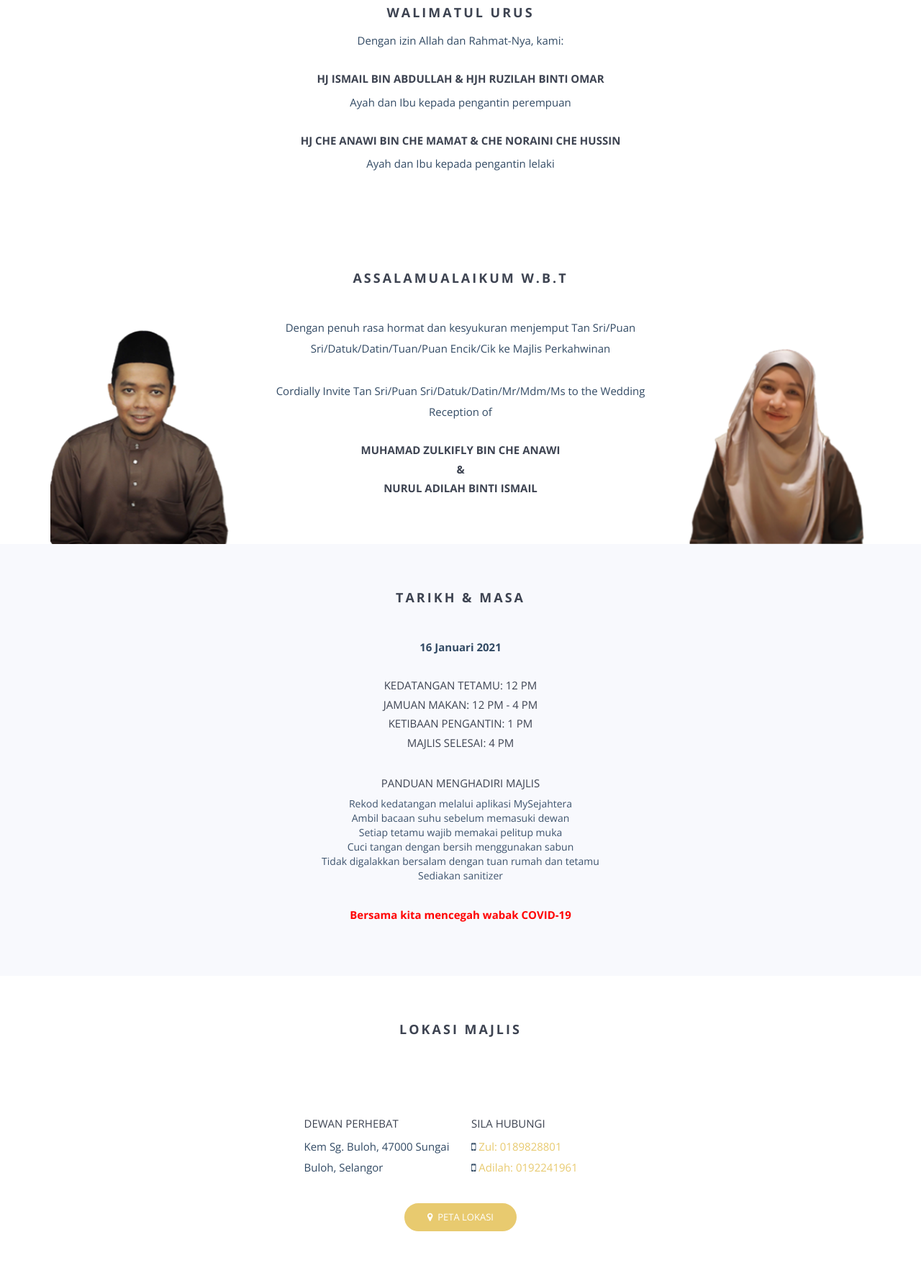
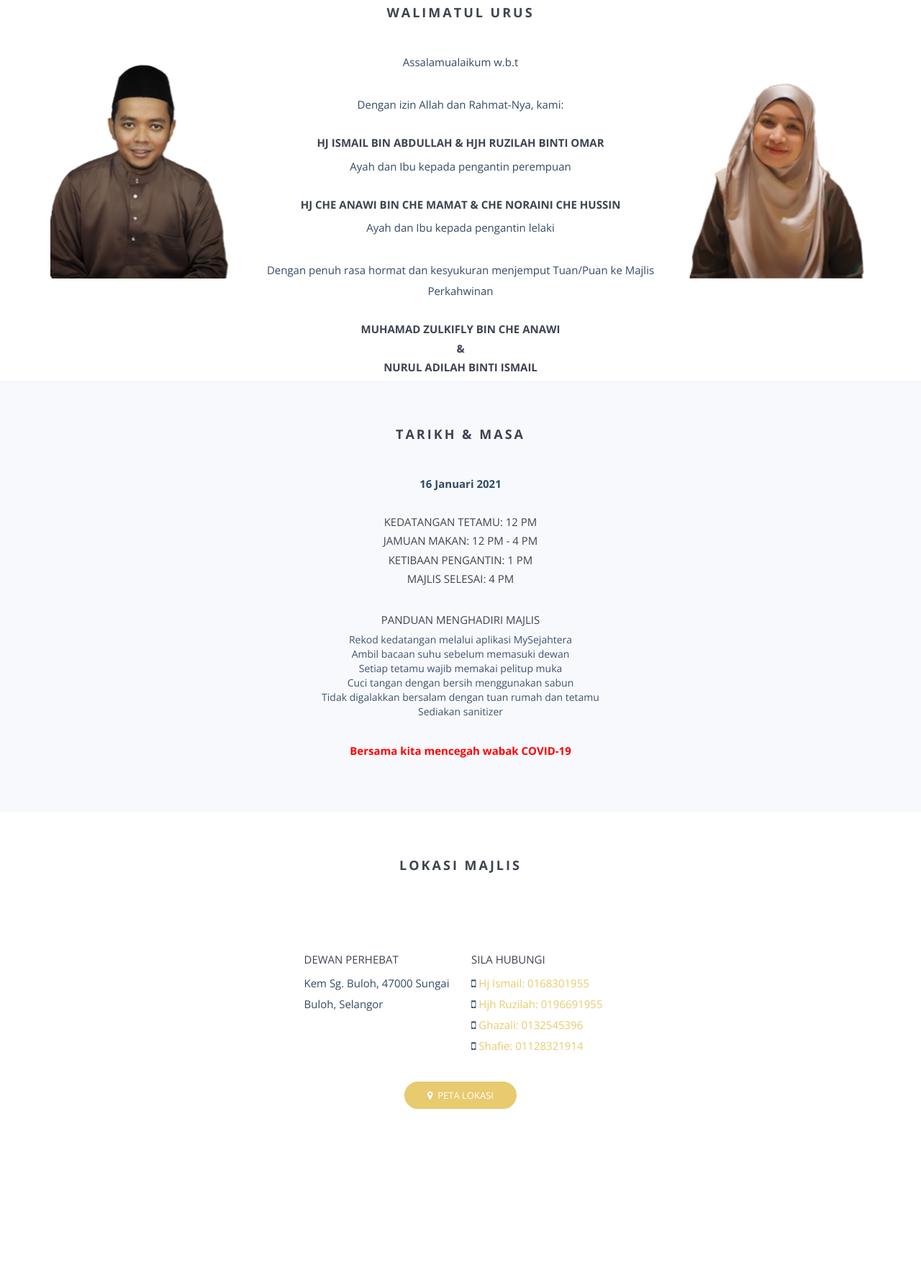
Before and after one commit to zettatips/wedding-website, a website: page index.html in a window 1280 px wide. Shown: the part 807-2576 px from the top of the page at 72% size. Drawn offline with nearby package versions, Linux system fonts and the light colour scheme; files whose address does not match are found by name.

Commit message:
Update arrangement and phone number

```diff
--- a/index.html
+++ b/index.html
@@ -46,7 +46,7 @@
                 <div class="header-nav">
                     <nav>
                         <ul class="primary-nav">
-                            <li><a href="#invitation">Walimatulurus</a></li>
+                            <li><a href="#intro">Walimatulurus</a></li>
                             <li><a href="#events">Aturcara</a></li>
                         </ul>
                         <ul class="member-actions">
@@ -82,44 +82,39 @@
     <div class="down-arrow floating-arrow"><a href="#invitation"><i class="fa fa-angle-down"></i></a></div>
 </section>
 
+<!--
 <section id="invitation" class="section-padding">
     <div class="container">
         <div class="row">
             <div class="col-md-12 text-center">
-                <h3>Walimatul Urus</h3>
+                <h3 class="header">Walimatul Urus</h3>
+
+            </div>
+        </div>
+    </div>
+</section>
+-->
+<section id="intro">
+    <div class="container">
+        <div class="row">
+            <div class="col-md-12 text-center">
+                <h3 class="header">Walimatul Urus</h3>
+            </div>
+        </div>
+        <div class="row">
+            <div class="col-md-3 hidden-sm hidden-xs"><img src="img/IMG_2317.png" class="wp1"> </div>
+            <div class="col-md-6  text-center">
+                <p>Assalamualaikum w.b.t</p>
                 <p>Dengan izin Allah dan Rahmat-Nya, kami:</p>
 
                 <h5><strong>Hj Ismail Bin Abdullah & Hjh Ruzilah Binti Omar</strong></h5>
                 <p>Ayah dan Ibu kepada pengantin perempuan</p>
 
-
                 <h5><strong>Hj Che Anawi Bin Che Mamat & Che Noraini Che Hussin</strong></h5>
                 <p>Ayah dan Ibu kepada pengantin lelaki </p>
-
-                <!--<p>The date is on 16<sup>th</sup> of January 21 and we would like you to be a part of
-                    it.</p> -->
-                <!-- <div class="share-bar"></div> -->
-            </div>
-        </div>
-    </div>
-</section>
-
-<section id="intro">
-    <div class="container">
-        <div class="row">
-            <div class="col-md-12 text-center">
-                <h3 class="header">Assalamualaikum w.b.t</h3>
-            </div>
-        </div>
-        <div class="row">
-            <div class="col-md-3 hidden-sm hidden-xs"><img src="img/IMG_2317.png" class="wp1"> </div>
-            <div class="col-md-6">
                 <p>
                     Dengan penuh rasa hormat dan kesyukuran
-                    menjemput Tan Sri/Puan Sri/Datuk/Datin/Tuan/Puan Encik/Cik ke Majlis Perkahwinan
-                </p>
-                <p>
-                    Cordially Invite Tan Sri/Puan Sri/Datuk/Datin/Mr/Mdm/Ms to the Wedding Reception of
+                    menjemput Tuan/Puan ke Majlis Perkahwinan
                 </p>
 
                 <ul class="text-center">
@@ -217,8 +212,12 @@
                         </div>
                         <div class="col-md-6">
                             <h5>Sila Hubungi</h5>
-                            <p><i class="fa fa-mobile"></i> <a href="https://wa.me/60189828801">Zul: 0189828801</a><br>
-                                <i class="fa fa-mobile"></i> <a href="https://wa.me/60192241961">Adilah: 0192241961</a></p>
+                            <p>
+                                <i class="fa fa-mobile"></i> <a href="https://wa.me/60168301955">Hj Ismail: 0168301955</a><br>
+                                <i class="fa fa-mobile"></i> <a href="https://wa.me/60196691955">Hjh Ruzilah: 0196691955</a><br>
+                                <i class="fa fa-mobile"></i> <a href="https://wa.me/60132545396">Ghazali: 0132545396</a><br>
+                                <i class="fa fa-mobile"></i> <a href="https://wa.me/601128321914">Shafie: 01128321914</a><br>
+                            </p>
                         </div>
                     </div>
                     <div class="row text-center">
@@ -257,8 +256,8 @@
         <div class="row">
             <div class="col-md-6 col-md-offset-3">
                 <h3>RSVP</h3>
-                <p>Mohon maklumkan kehadiran melalui RSVP sebelum 1 Januari 2021</p>
-                <p>We would appreciate it if you could RSVP before 1st of January 2021</p>
+                <p>Mohon maklumkan kehadiran melalui borang RSVP di bawah:</p>
+
                 <form id="rsvp-form" class="rsvp-form"
                       action=""
                       method="POST">
```
